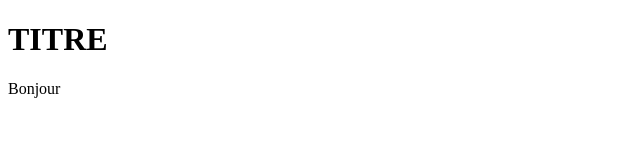
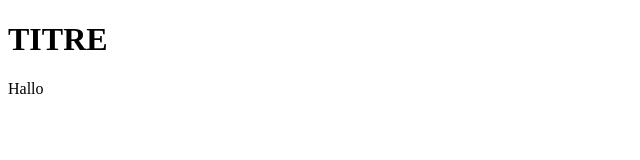
Before and after one commit to Kuropiece/2017_1inf2C_demo, a plain HTML site: page index.html in a window 1280 px wide. Shown: the full height of the page, 0-640 px from the left. Drawn offline with Linux system fonts and the light colour scheme.

Commit message:
add german greetings

```diff
--- a/index.html
+++ b/index.html
@@ -9,6 +9,6 @@
 </head>
 	<body>
 		<h1>TITRE</h1>
-		<p>Bonjour</p>
+		<p>Hallo</p>
 	</body>
 </html>
```
